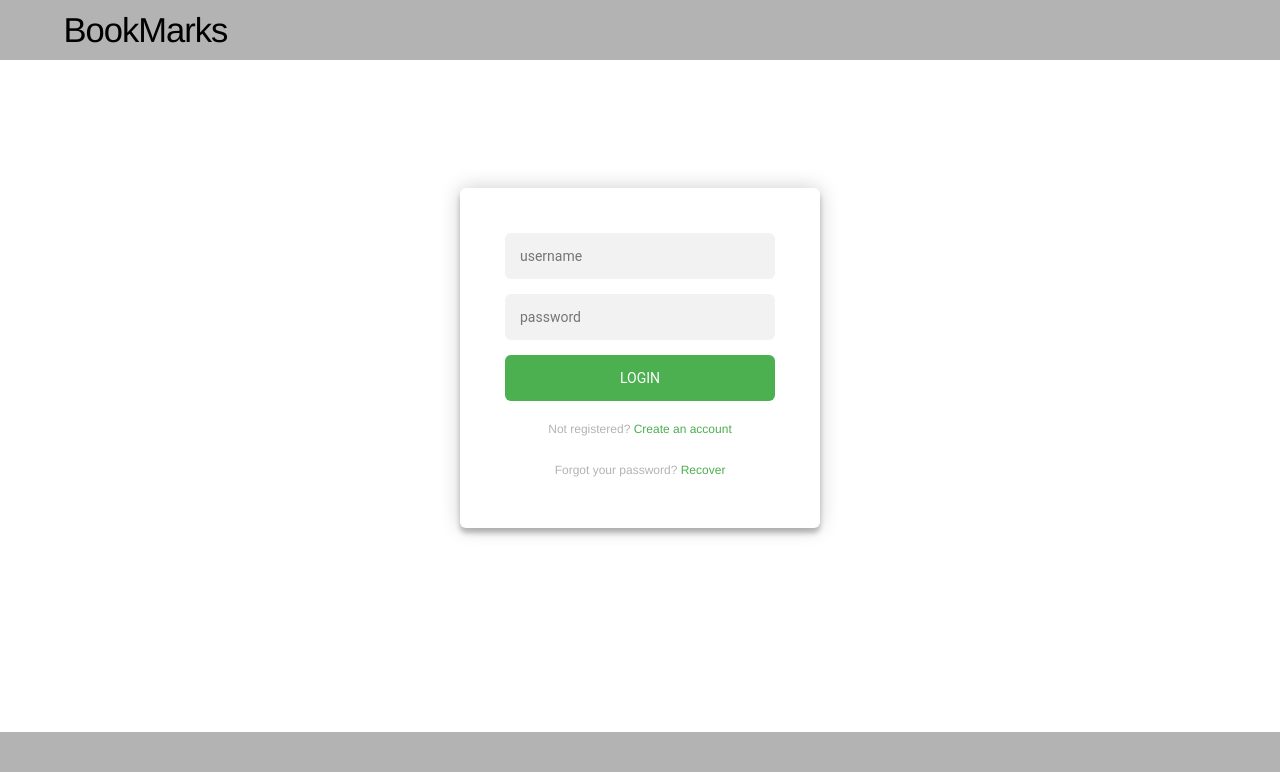
After one commit to Rojf/Bookmarks, a Django app: template account/templates/registration/login.html in a window 1280 px wide. The commit adds this page. Shown: the top 772 px of the page. Run offline with Django 5.2, Linux system fonts and the light colour scheme; the template is opened without the code that fills it: values that come from a table or form of the project are taken from there, others are empty.

```diff
--- a/account/static/css/base.css
+++ b/account/static/css/base.css
@@ -252,3 +252,110 @@ body {
 }
 
 /*------------------End Login------------------*/
+
+
+/*------------------Notification------------------*/
+
+#screen {
+    position: fixed;
+    top: 0;
+    right: 0;
+    margin-top: 80px;
+    height: 400px;
+    width: 600px;
+}
+
+.notification {
+    height: 18%;
+    width: 85%;
+    background-color: #C1F7EE;
+    margin-top: 5%;
+    margin-left: 10%;
+    transform-origin: right;
+    -webkit-animation: notify 2000ms;
+    animation: notify 2000ms; /*ease-in-out infinite*/
+    border-radius: 6px;
+
+}
+
+@-webkit-keyframes notify {
+    from {
+      transform: translateX(100%);
+    }
+    to {
+    transform: translateX(0%);
+    }
+}
+
+/*@keyframes notify {*/
+/*  0% {transform: scaleX(0);}*/
+/*  10% {transform: scaleX(1);}*/
+/*  13% {transform: scale(1.1);}*/
+/*  16% {transform: scale(1);}*/
+/*  55% {transform: scaleX(1); border-radius: 0%;}*/
+/*  65% {transform: scaleX(0.25); border-radius: 0%;}*/
+/*  95% {transform: scaleX(0.25); border-radius: 0%;}*/
+/*  100% {transform: scaleX(0);}*/
+/*}*/
+
+@keyframes notify {
+    from {
+      transform: translateX(100%);
+    }
+    to {
+    transform: translateX(0%);
+    }
+}
+
+.text {
+    position: absolute;
+    height: 53px;
+    width: 430px;
+    background-color: #94DACD;
+    margin-top: 10px;
+    margin-left: 40px;
+    -webkit-animation: exit 2000ms;
+    animation: exit 2000ms;
+    font-size: 16px;
+    border-radius: 6px;
+}
+
+.text span {
+    margin-left: 25px;
+}
+
+@-webkit-keyframes exit {
+    from {
+      transform: translateX(100%);
+    }
+    to {
+    transform: translateX(0%);
+    }
+}
+
+/*@keyframes exit {*/
+/*  0% {opacity: 1;}*/
+/*  55% {opacity: 1;}*/
+/*  65% {opacity: 0;}*/
+/*  100% {opacity: 0;}*/
+/*}*/
+
+@keyframes exit {
+    from {
+      transform: translateX(100%);
+    }
+    to {
+    transform: translateX(0%);
+    }
+}
+
+#closeButton {
+    position: relative;
+    top: 5px;
+    left: 95%;
+    cursor: pointer;
+    -webkit-animation: exit 2000ms;
+    animation: exit 2000ms;
+}
+
+/*------------------End Notification------------------*/
--- a/account/static/js/base.js
+++ b/account/static/js/base.js
@@ -6,3 +6,12 @@ $('.message a').click(function(){
 
 
 //-----------------------------EndLogin-----------------------------
+
+
+$(document).ready(function(){
+    // Добавляем обработчик события click к кнопке с id "removeButton"
+    $("#closeButton").click(function(){
+        // Выберите элемент с классом "notification" и вызовите метод remove()
+        $("#screen").remove();
+    });
+});
--- /dev/null
+++ b/account/templates/registration/login.html
@@ -0,0 +1,32 @@
+{% extends "base.html" %}
+
+{% block title %}Log-in{% endblock %}
+
+{% block content %}
+<div class="login-page">
+    {% if form.errors %}
+        {% include "account/includes/notification.html" with text_1="Your username and password didn't match." text_2="Please try again." %}
+    {% endif %}
+    <div class="form">
+        <form class="register-form" action="{% url 'login' %}" method="post">
+            {% csrf_token %}
+            <input type="hidden" name="next" value="{{ next }}" />
+            <input type="text" name="username" placeholder="username" />
+            <input type="text" name="email" placeholder="email address" />
+            <input type="password" name="password" placeholder="password" />
+            <input type="password" name="password_2" placeholder="password" />
+            <button>Create</button>
+            <p class="message">Already registered? <a href="#">Sign In</a></p>
+        </form>
+        <form class="login-form" action="{% url 'login' %}" method="post">
+            {% csrf_token %}
+            <input type="hidden" name="next" value="{{ next }}" />
+            <input type="text" name="username" placeholder="username" />
+            <input type="password" name="password" placeholder="password" />
+            <button>Login</button>
+            <p class="message">Not registered? <a href="#">Create an account</a></p>
+            <p class="message">Forgot your password? <a href="#">Recover</a></p>
+        </form>
+    </div>
+</div>
+{% endblock %}
--- a/account/urls.py
+++ b/account/urls.py
@@ -1,8 +1,13 @@
 from django.urls import path
+from django.contrib.auth import views as auth_views
 from . import views
 
-app_name = 'account'
 
 urlpatterns = [
-    path('login/', views.UserLoginView.as_view(), name='login'),
+    # Custom login url.
+    # path('login/', views.UserLoginView.as_view(), name='login'),
+
+    # The entry and exit URLs.
+    path('login/', auth_views.LoginView.as_view(), name='login'),
+    path('logout/', auth_views.LogoutView.as_view(), name='logout'),
 ]
```
Also changed, not shown: account/templates/account/includes/notification.html (added, +13 -0 lines), account/templates/account/login.html (deleted, +0 -26 lines).
